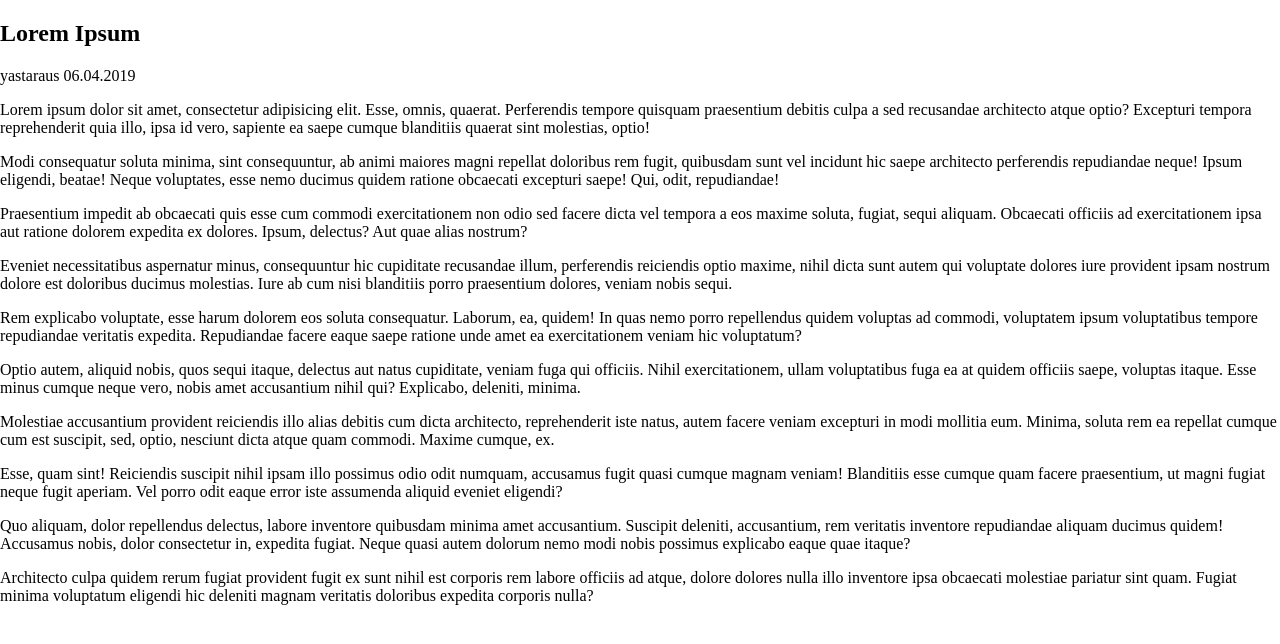
After one commit to yastaraus/yastaraus.github.io, a PHP site: page /branch-3/post/06042019.html in a window 1280 px wide. The commit adds this page. Shown: the top 644 px of the page. Run offline with PHP 8.4, Linux system fonts and the light colour scheme.

Commit message:
some little things

```diff
--- a/branch-1/assets/css/master.css
+++ b/branch-1/assets/css/master.css
@@ -26,7 +26,7 @@ a {
 
 /* === Grid обертка === */
 .glb-wrapper {
-  max-width: 1200px;
+  max-width: 100%;
   min-width: 320px;
   min-height: 100vh;
   margin: 0px auto;
--- a/branch-1/index.html
+++ b/branch-1/index.html
@@ -4,9 +4,9 @@
     <meta charset="UTF-8">
     <meta name="viewport" content="width=device-width, initial-scale=1.0">
     <meta http-equiv="X-UA-Compatible" content="ie=edge">
+    <link rel="stylesheet" href="./assets/css/normalize.css">
     <link rel="stylesheet" href="./assets/css/master.css">
-    <link rel="stylesheet" href="./assets/css/normalize.css">
-    <link rel="icon" type="image/png" href="ico-32x32.png" sizes="32x32">
+    <link rel="icon" type="image/png" href="y.png" sizes="500x500">
     <script type="text/javascript" src="./assets/js/jquery-3.3.1.js"></script> <!-- Подключаем jQuery-3.3.1 -->
     <link href="https://fonts.googleapis.com/css?family=Roboto:300,400,400i,500,700&amp;subset=cyrillic" rel="stylesheet">
     <title>yastaraus</title>
--- a/branch-2/index.html
+++ b/branch-2/index.html
@@ -6,7 +6,7 @@
   <link rel="stylesheet" href="assets/css/master.css">
   <link rel="stylesheet" href="assets/css/normalize.css">
   <link href="https://fonts.googleapis.com/css?family=Roboto:300,400,400i,500,700&amp;subset=cyrillic" rel="stylesheet">
-  <link rel="icon" type="image/png" href="ico-32x32.png" sizes="32x32">
+  <link rel="icon" type="image/png" href="y.png" sizes="500x500">
   <title>yastaraus</title>
 </head>
 <body>
--- /dev/null
+++ b/branch-3/css/post_style.css
@@ -0,0 +1,11 @@
+body {
+  margin: 0px;
+  padding: 0px;
+  display: grid;
+  grid-template-columns: repeat(12, 1fr;)
+
+}
+
+.post-container {
+  width: 100%;
+}
--- /dev/null
+++ b/branch-3/post/06042019.html
@@ -0,0 +1,45 @@
+<!DOCTYPE html>
+<html>
+<head lang="ru" dir="ltr">
+  <meta charset="UTF-8">
+  <meta name="viewport" content="width=device-width, initial-scale=1.0">
+  <meta http-equiv="X-UA-Compatible" content="ie=edge">
+  <title>Lorem ipsum</title>
+  <link rel="stylesheet" href="../css/post_style.css">
+</head>
+<body>
+  <header></header>
+
+  <main>
+    <section class="post-container">
+      <section class="post-banner">
+
+      </section>
+
+      <div class="post-wrapper">
+        <section class="post-title">
+          <h2>Lorem Ipsum</h2>
+          <span>yastaraus</span>
+          <span>06.04.2019</span>
+        </section>
+        <section class="post-text">
+          <p>Lorem ipsum dolor sit amet, consectetur adipisicing elit. Esse, omnis, quaerat. Perferendis tempore quisquam praesentium debitis culpa a sed recusandae architecto atque optio? Excepturi tempora reprehenderit quia illo, ipsa id vero, sapiente ea saepe cumque blanditiis quaerat sint molestias, optio!</p>
+          <p>Modi consequatur soluta minima, sint consequuntur, ab animi maiores magni repellat doloribus rem fugit, quibusdam sunt vel incidunt hic saepe architecto perferendis repudiandae neque! Ipsum eligendi, beatae! Neque voluptates, esse nemo ducimus quidem ratione obcaecati excepturi saepe! Qui, odit, repudiandae!</p>
+          <p>Praesentium impedit ab obcaecati quis esse cum commodi exercitationem non odio sed facere dicta vel tempora a eos maxime soluta, fugiat, sequi aliquam. Obcaecati officiis ad exercitationem ipsa aut ratione dolorem expedita ex dolores. Ipsum, delectus? Aut quae alias nostrum?</p>
+          <p>Eveniet necessitatibus aspernatur minus, consequuntur hic cupiditate recusandae illum, perferendis reiciendis optio maxime, nihil dicta sunt autem qui voluptate dolores iure provident ipsam nostrum dolore est doloribus ducimus molestias. Iure ab cum nisi blanditiis porro praesentium dolores, veniam nobis sequi.</p>
+          <p>Rem explicabo voluptate, esse harum dolorem eos soluta consequatur. Laborum, ea, quidem! In quas nemo porro repellendus quidem voluptas ad commodi, voluptatem ipsum voluptatibus tempore repudiandae veritatis expedita. Repudiandae facere eaque saepe ratione unde amet ea exercitationem veniam hic voluptatum?</p>
+          <p>Optio autem, aliquid nobis, quos sequi itaque, delectus aut natus cupiditate, veniam fuga qui officiis. Nihil exercitationem, ullam voluptatibus fuga ea at quidem officiis saepe, voluptas itaque. Esse minus cumque neque vero, nobis amet accusantium nihil qui? Explicabo, deleniti, minima.</p>
+          <p>Molestiae accusantium provident reiciendis illo alias debitis cum dicta architecto, reprehenderit iste natus, autem facere veniam excepturi in modi mollitia eum. Minima, soluta rem ea repellat cumque cum est suscipit, sed, optio, nesciunt dicta atque quam commodi. Maxime cumque, ex.</p>
+          <p>Esse, quam sint! Reiciendis suscipit nihil ipsam illo possimus odio odit numquam, accusamus fugit quasi cumque magnam veniam! Blanditiis esse cumque quam facere praesentium, ut magni fugiat neque fugit aperiam. Vel porro odit eaque error iste assumenda aliquid eveniet eligendi?</p>
+          <p>Quo aliquam, dolor repellendus delectus, labore inventore quibusdam minima amet accusantium. Suscipit deleniti, accusantium, rem veritatis inventore repudiandae aliquam ducimus quidem! Accusamus nobis, dolor consectetur in, expedita fugiat. Neque quasi autem dolorum nemo modi nobis possimus explicabo eaque quae itaque?</p>
+          <p>Architecto culpa quidem rerum fugiat provident fugit ex sunt nihil est corporis rem labore officiis ad atque, dolore dolores nulla illo inventore ipsa obcaecati molestiae pariatur sint quam. Fugiat minima voluptatum eligendi hic deleniti magnam veritatis doloribus expedita corporis nulla?</p>
+        </section>
+      </div>
+    </section>
+
+
+  </main>
+
+  <footer></footer>
+</body>
+</html>
```
Also changed, not shown: branch-3/css/master.css (+16 -6 lines), branch-3/index.html (+5 -4 lines), branch-1/y.png (added), branch-2/y.png (added), branch-3/y.png (added), 2 other files.
